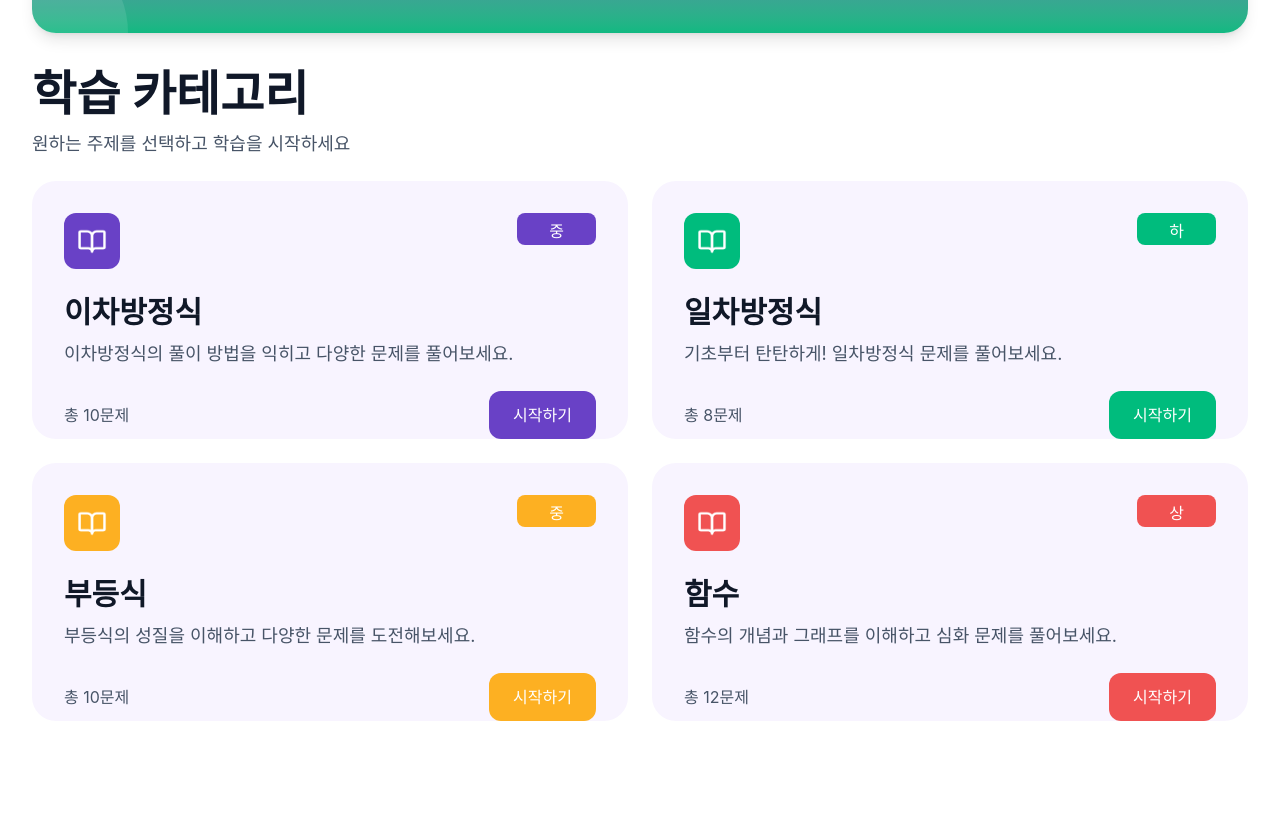
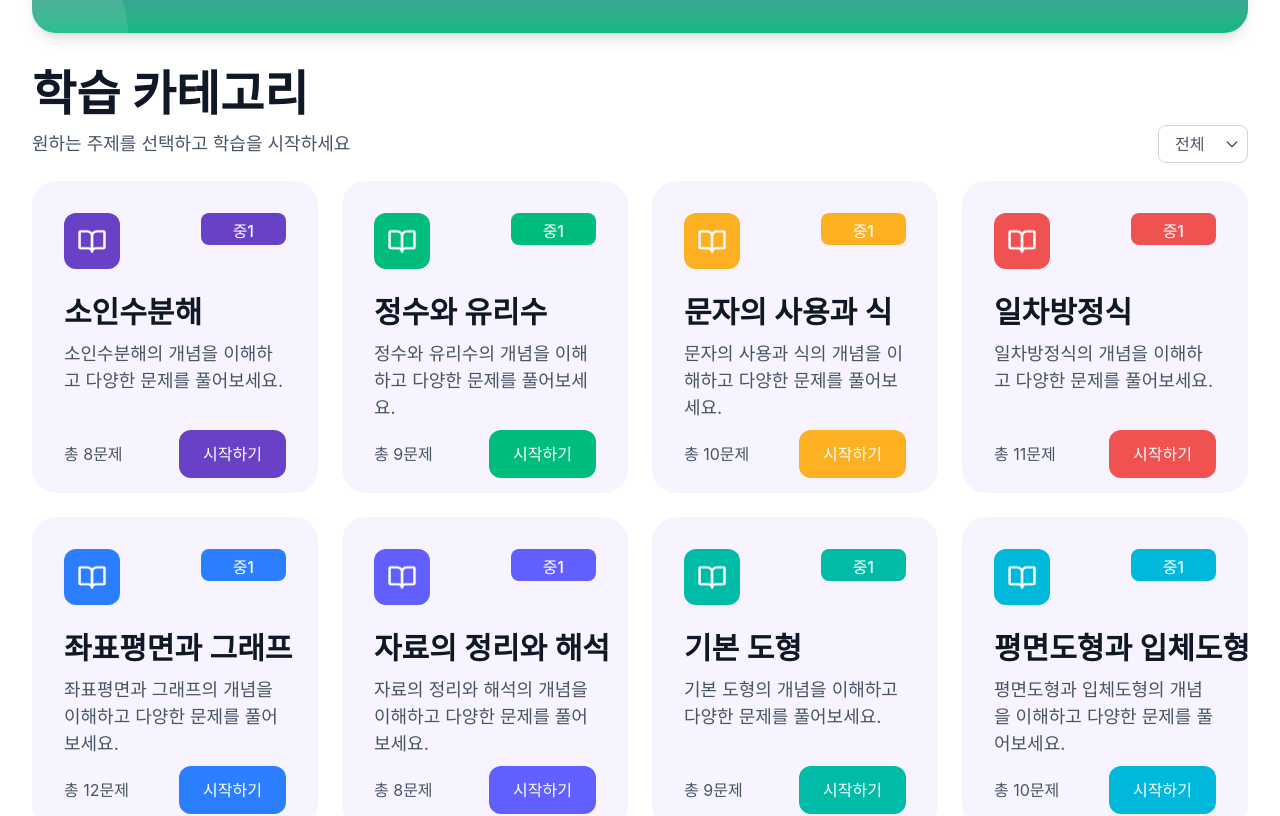
Before and after one commit to Inthon2025-TEAM1/frontend, a React (Vite) app: page /dashboard in a window 1280 px wide. Shown: the part 398-1214 px from the top of the page. Built offline with nearby package versions, Linux system fonts and the light colour scheme; no server answers.

Commit message:
dashboard edit

```diff
--- a/src/components/dashboard/QuizCategoryCard.tsx
+++ b/src/components/dashboard/QuizCategoryCard.tsx
@@ -6,7 +6,20 @@ interface QuizCategoryCardProps {
   description: string;
   difficulty: "하" | "중" | "상";
   problemCount: number;
-  color: "purple" | "green" | "orange" | "red";
+  color:
+    | "purple"
+    | "green"
+    | "orange"
+    | "red"
+    | "blue"
+    | "indigo"
+    | "teal"
+    | "cyan"
+    | "pink"
+    | "amber"
+    | "violet"
+    | "rose";
+  grade?: string;
   onStart?: () => void;
 }
 
@@ -27,6 +40,38 @@ const colorMap = {
     bg: "bg-[#f05252]",
     badge: "bg-[#f05252]",
   },
+  blue: {
+    bg: "bg-blue-500",
+    badge: "bg-blue-500",
+  },
+  indigo: {
+    bg: "bg-indigo-500",
+    badge: "bg-indigo-500",
+  },
+  teal: {
+    bg: "bg-teal-500",
+    badge: "bg-teal-500",
+  },
+  cyan: {
+    bg: "bg-cyan-500",
+    badge: "bg-cyan-500",
+  },
+  pink: {
+    bg: "bg-pink-500",
+    badge: "bg-pink-500",
+  },
+  amber: {
+    bg: "bg-amber-500",
+    badge: "bg-amber-500",
+  },
+  violet: {
+    bg: "bg-violet-500",
+    badge: "bg-violet-500",
+  },
+  rose: {
+    bg: "bg-rose-500",
+    badge: "bg-rose-500",
+  },
 };
 
 export function QuizCategoryCard({
@@ -35,36 +80,58 @@ export function QuizCategoryCard({
   difficulty,
   problemCount,
   color,
+  grade,
   onStart,
 }: QuizCategoryCardProps) {
   const colors = colorMap[color];
+
+  // 학년을 "중1", "중2", "중3" 형식으로 변환
+  const getGradeDisplay = () => {
+    if (!grade) return difficulty;
+    if (grade === "1학년") return "중1";
+    if (grade === "2학년") return "중2";
+    if (grade === "3학년") return "중3";
+    return difficulty;
+  };
 
   return (
     <div className="bg-[#f8f4ff] flex flex-col items-start pb-0 pt-8 px-8 relative rounded-3xl shrink-0 h-full">
       <div className="flex flex-col gap-6 h-full items-start relative shrink-0 w-full">
         <div className="h-14 relative shrink-0 w-full">
           <div className="flex h-14 items-start justify-between relative w-full">
-            <div className={`${colors.bg} relative rounded-xl shrink-0 size-14`}>
+            <div
+              className={`${colors.bg} relative rounded-xl shrink-0 size-14`}
+            >
               <div className="flex flex-col items-start pb-0 pt-3 px-3 relative size-14">
                 <div className="h-8 overflow-hidden relative shrink-0 w-full">
                   <div className="absolute bottom-[12.5%] left-1/2 right-1/2 top-[29.17%]">
                     <div className="absolute inset-[-7.14%_-1.33px]">
-                      <img alt="Book" className="block max-w-none size-full" src={imgVector} />
+                      <img
+                        alt="Book"
+                        className="block max-w-none size-full"
+                        src={imgVector}
+                      />
                     </div>
                   </div>
                   <div className="absolute inset-[12.5%_8.33%]">
                     <div className="absolute inset-[-5.56%_-5%]">
-                      <img alt="Book" className="block max-w-none size-full" src={imgVector1} />
+                      <img
+                        alt="Book"
+                        className="block max-w-none size-full"
+                        src={imgVector1}
+                      />
                     </div>
                   </div>
                 </div>
               </div>
             </div>
-            <div className={`${colors.badge} h-8 relative rounded-lg shrink-0 w-auto px-4`}>
+            <div
+              className={`${colors.badge} h-8 relative rounded-lg shrink-0 w-auto px-4`}
+            >
               <div className="flex flex-col h-8 items-start pb-0 pt-1.5 px-4 relative w-auto">
                 <div className="flex h-[19.333px] items-start relative shrink-0 w-full">
                   <p className="font-medium leading-6 relative shrink-0 text-base text-white whitespace-pre">
-                    {difficulty}
+                    {getGradeDisplay()}
                   </p>
                 </div>
               </div>
@@ -78,14 +145,14 @@ export function QuizCategoryCard({
                 {title}
               </p>
             </div>
-            <div className="h-[27px] relative shrink-0 w-full">
-              <p className="font-normal leading-[27px] text-[#475467] text-lg whitespace-pre">
+            <div className="min-h-[27px] relative shrink-0 w-full">
+              <p className="font-normal leading-[27px] text-[#475467] text-lg whitespace-normal break-words">
                 {description}
               </p>
             </div>
           </div>
         </div>
-        <div className="h-12 relative shrink-0 w-full">
+        <div className="h-12 relative shrink-0 w-full -translate-y-[15px]">
           <div className="flex h-12 items-center justify-between relative w-full">
             <div className="h-6 relative shrink-0 w-auto">
               <p className="font-normal leading-6 text-[#475467] text-base">
--- a/src/pages/DashboardPage.tsx
+++ b/src/pages/DashboardPage.tsx
@@ -1,27 +1,14 @@
+import { useState } from "react";
 import { useNavigate } from "react-router-dom";
 import { useAuth } from "../hooks/useAuth";
 import { ProfileHeader } from "../components/dashboard/ProfileHeader";
 import { CharacterGachaBanner } from "../components/dashboard/CharacterGachaBanner";
 import { QuizCategoryCard } from "../components/dashboard/QuizCategoryCard";
-import { fetchCandyCount } from "../api/auth";
-import { useEffect, useState } from "react";
 
 export function DashboardPage() {
   const navigate = useNavigate();
   const { logout } = useAuth();
-  const [candyCount, setCandyCount] = useState(0);
-
-  useEffect(() => {
-    const loadCandyCount = async () => {
-      try {
-        const data = await fetchCandyCount();
-        setCandyCount(data.candy);
-      } catch (error) {
-        console.error("Failed to fetch candy count:", error);
-      }
-    };
-    loadCandyCount();
-  }, []);
+  const [selectedGrade, setSelectedGrade] = useState<string>("전체");
 
   const handleLogout = async () => {
     try {
@@ -40,41 +27,132 @@ export function DashboardPage() {
     navigate("/quiz", { state: { category } });
   };
 
-  const quizCategories = [
-    {
-      title: "이차방정식",
-      description: "이차방정식의 풀이 방법을 익히고 다양한 문제를 풀어보세요.",
-      difficulty: "중" as const,
-      problemCount: 10,
-      color: "purple" as const,
-    },
-    {
-      title: "일차방정식",
-      description: "기초부터 탄탄하게! 일차방정식 문제를 풀어보세요.",
-      difficulty: "하" as const,
-      problemCount: 8,
-      color: "green" as const,
-    },
-    {
-      title: "부등식",
-      description: "부등식의 성질을 이해하고 다양한 문제를 도전해보세요.",
-      difficulty: "중" as const,
-      problemCount: 10,
-      color: "orange" as const,
-    },
-    {
-      title: "함수",
-      description: "함수의 개념과 그래프를 이해하고 심화 문제를 풀어보세요.",
-      difficulty: "상" as const,
-      problemCount: 12,
-      color: "red" as const,
-    },
+  // 색상 배열 (순환 사용)
+  const colors: Array<
+    | "purple"
+    | "green"
+    | "orange"
+    | "red"
+    | "blue"
+    | "indigo"
+    | "teal"
+    | "cyan"
+    | "pink"
+    | "amber"
+    | "violet"
+    | "rose"
+  > = [
+    "purple",
+    "green",
+    "orange",
+    "red",
+    "blue",
+    "indigo",
+    "teal",
+    "cyan",
+    "pink",
+    "amber",
+    "violet",
+    "rose",
   ];
 
+  // 카테고리 설명 생성 함수
+  const getDescription = (title: string) => {
+    return `${title}의 개념을 이해하고 다양한 문제를 풀어보세요.`;
+  };
+
+  // 난이도 결정 함수 (학년과 순서에 따라)
+  const getDifficulty = (grade: string, index: number): "하" | "중" | "상" => {
+    if (grade === "1학년") {
+      return index < 4 ? "하" : index < 6 ? "중" : "상";
+    } else if (grade === "2학년") {
+      return index < 3 ? "하" : index < 6 ? "중" : "상";
+    } else {
+      return index < 2 ? "하" : index < 5 ? "중" : "상";
+    }
+  };
+
+  // 학년별 카테고리 데이터
+  const gradeCategories = {
+    "1학년": [
+      "소인수분해",
+      "정수와 유리수",
+      "문자의 사용과 식",
+      "일차방정식",
+      "좌표평면과 그래프",
+      "자료의 정리와 해석",
+      "기본 도형",
+      "평면도형과 입체도형",
+    ],
+    "2학년": [
+      "유리수와 순환소수",
+      "식의 계산",
+      "일차부등식",
+      "연립일차방정식",
+      "일차함수와 그래프",
+      "도형의 성질",
+      "도형의 닮음",
+      "경우의 수와 확률",
+    ],
+    "3학년": [
+      "제곱근과 실수",
+      "다항식의 곱셈과 인수분해",
+      "이차방정식",
+      "이차함수와 그래프",
+      "삼각비",
+      "원의 성질",
+      "통계",
+    ],
+  };
+
+  // 선택된 학년에 따라 카테고리 필터링
+  const getFilteredCategories = () => {
+    if (selectedGrade === "전체") {
+      // 전체 선택 시 모든 학년의 카테고리 표시
+      const allCategories: Array<{
+        title: string;
+        description: string;
+        difficulty: "하" | "중" | "상";
+        problemCount: number;
+        color: (typeof colors)[number];
+        grade: string;
+      }> = [];
+
+      Object.entries(gradeCategories).forEach(([grade, categories]) => {
+        categories.forEach((title, index) => {
+          allCategories.push({
+            title,
+            description: getDescription(title),
+            difficulty: getDifficulty(grade, index),
+            problemCount: 8 + (index % 5), // 8-12 문제 (고정값)
+            color: colors[index % colors.length],
+            grade,
+          });
+        });
+      });
+
+      return allCategories;
+    } else {
+      // 특정 학년 선택 시 해당 학년의 카테고리만 표시
+      return gradeCategories[selectedGrade as keyof typeof gradeCategories].map(
+        (title, index) => ({
+          title,
+          description: getDescription(title),
+          difficulty: getDifficulty(selectedGrade, index),
+          problemCount: 8 + (index % 5), // 8-12 문제 (고정값)
+          color: colors[index % colors.length],
+          grade: selectedGrade,
+        })
+      );
+    }
+  };
+
+  const quizCategories = getFilteredCategories();
+
   return (
-    <div className="bg-white box-border flex flex-col gap-8 items-start pb-[400px] pt-8 px-8 relative min-h-[calc(100vh+400px)] w-full">
+    <div className="bg-white box-border flex flex-col gap-8 items-start pb-[120px] pt-8 px-8 relative min-h-[calc(100vh+120px)] w-full">
       {/* Profile Header */}
-      <ProfileHeader candyCount={candyCount} onLogout={handleLogout} />
+      <ProfileHeader candyCount={42} onLogout={handleLogout} />
 
       {/* Character Gacha Banner */}
       <CharacterGachaBanner onNavigate={handleGachaNavigate} />
@@ -87,21 +165,51 @@ export function DashboardPage() {
               학습 카테고리
             </p>
           </div>
-          <div className="h-[27px] relative shrink-0 w-full">
+          <div className="h-[27px] relative shrink-0 w-full flex items-center justify-between">
             <p className="font-normal leading-[27px] text-[#475467] text-lg whitespace-pre">
               원하는 주제를 선택하고 학습을 시작하세요
             </p>
+            <div className="relative">
+              <select
+                value={selectedGrade}
+                onChange={(e) => setSelectedGrade(e.target.value)}
+                className="appearance-none bg-white border border-[#d0d5dd] rounded-lg px-4 py-1.5 pr-8 text-[#475467] text-base font-normal leading-6 cursor-pointer hover:border-[#6941c6] focus:outline-none focus:ring-2 focus:ring-[#6941c6] focus:border-transparent"
+              >
+                <option value="전체">전체</option>
+                <option value="1학년">1학년</option>
+                <option value="2학년">2학년</option>
+                <option value="3학년">3학년</option>
+              </select>
+              <div className="absolute right-2 top-1/2 -translate-y-1/2 pointer-events-none">
+                <svg
+                  className="w-4 h-4 text-[#475467]"
+                  fill="none"
+                  stroke="currentColor"
+                  viewBox="0 0 24 24"
+                >
+                  <path
+                    strokeLinecap="round"
+                    strokeLinejoin="round"
+                    strokeWidth={2}
+                    d="M19 9l-7 7-7-7"
+                  />
+                </svg>
+              </div>
+            </div>
           </div>
         </div>
-        <div className="gap-6 grid grid-cols-1 md:grid-cols-2 h-auto relative shrink-0 w-full">
-          {quizCategories.map((category) => (
+        <div className="gap-6 grid grid-cols-1 md:grid-cols-2 lg:grid-cols-3 xl:grid-cols-4 h-auto relative shrink-0 w-full">
+          {quizCategories.map((category, index) => (
             <QuizCategoryCard
-              key={category.title}
+              key={`${category.grade || selectedGrade}-${
+                category.title
+              }-${index}`}
               title={category.title}
               description={category.description}
               difficulty={category.difficulty}
               problemCount={category.problemCount}
               color={category.color}
+              grade={category.grade}
               onStart={() => handleStartQuiz(category.title)}
             />
           ))}
```
Also changed, not shown: src/components/dashboard/CharacterGachaBanner.tsx (+13 -9 lines).
